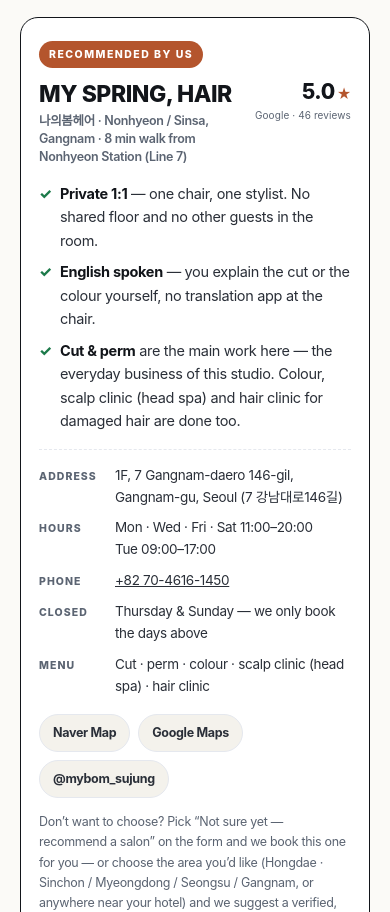
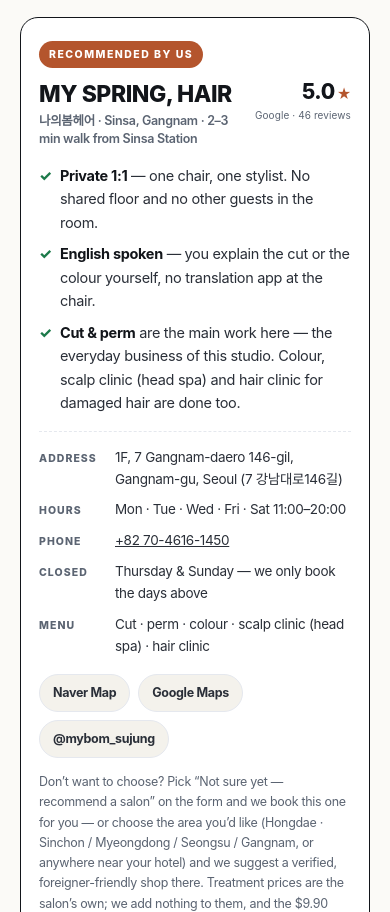
Before and after one commit to nineonehn/k-pass-beauty, a plain HTML site: page index.html in a window 390 px wide. Shown: the part 3452-4364 px from the top of the page. Drawn offline with Linux system fonts and the light colour scheme; a web font is replaced by a local one.

Commit message:
landing: restore MY SPRING, HAIR location (Sinsa, 2-3 min walk) and single hours line; keep the phone number

```diff
--- a/index.html
+++ b/index.html
@@ -351,7 +351,7 @@
       <div class="pickhead">
         <div>
           <h3>MY SPRING, HAIR</h3>
-          <div class="pickkr">나의봄헤어 · Nonhyeon / Sinsa, Gangnam · 8 min walk from Nonhyeon Station (Line 7)</div>
+          <div class="pickkr">나의봄헤어 · Sinsa, Gangnam · 2–3 min walk from Sinsa Station</div>
         </div>
         <div class="rating">
           <div class="num">5.0<span>★</span></div>
@@ -365,7 +365,7 @@
       </ul>
       <dl class="meta">
         <div><dt>Address</dt><dd>1F, 7 Gangnam-daero 146-gil, Gangnam-gu, Seoul (7 강남대로146길)</dd></div>
-        <div><dt>Hours</dt><dd>Mon · Wed · Fri · Sat 11:00–20:00<br>Tue 09:00–17:00</dd></div>
+        <div><dt>Hours</dt><dd>Mon · Tue · Wed · Fri · Sat 11:00–20:00</dd></div>
         <div><dt>Phone</dt><dd><a href="tel:+827046161450">+82 70-4616-1450</a></dd></div>
         <div><dt>Closed</dt><dd>Thursday &amp; Sunday — we only book the days above</dd></div>
         <div><dt>Menu</dt><dd>Cut · perm · colour · scalp clinic (head spa) · hair clinic</dd></div>
```
